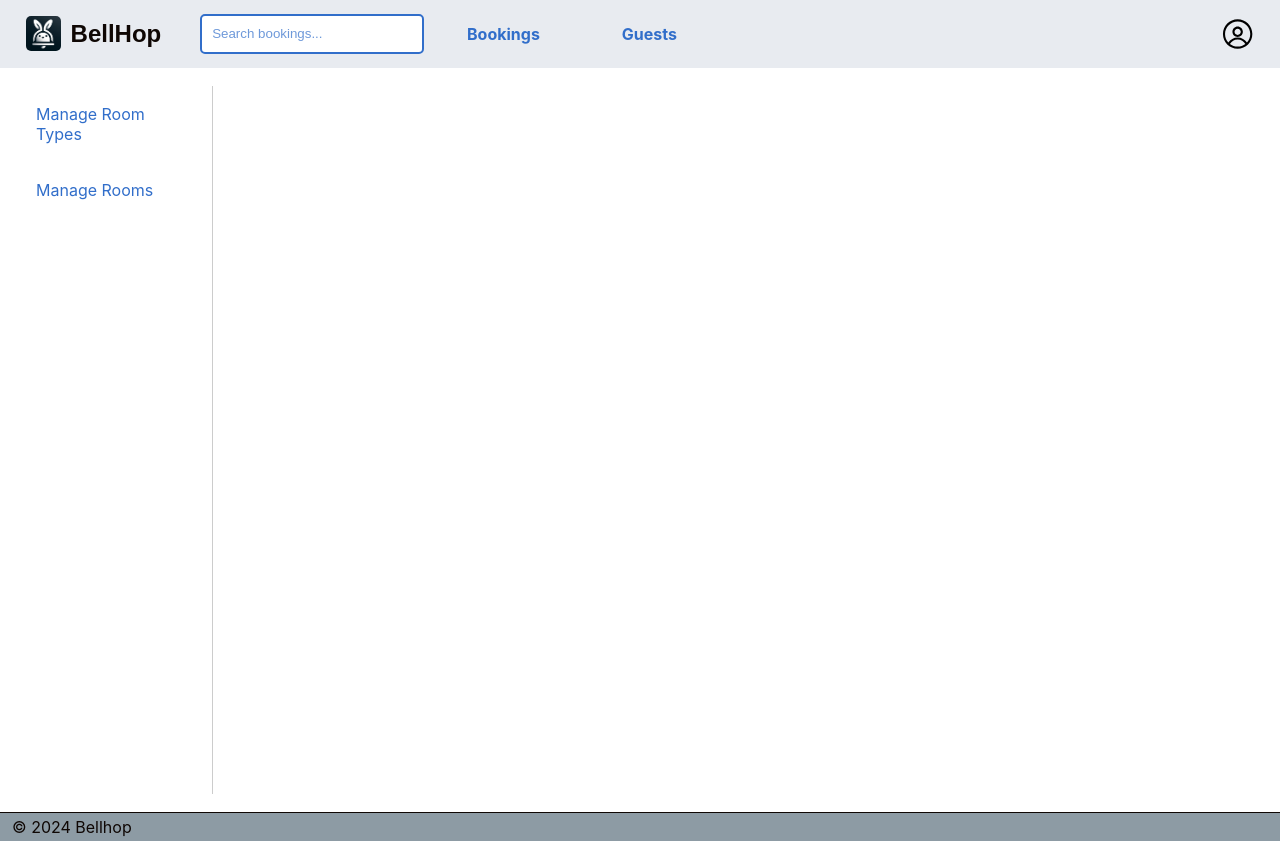
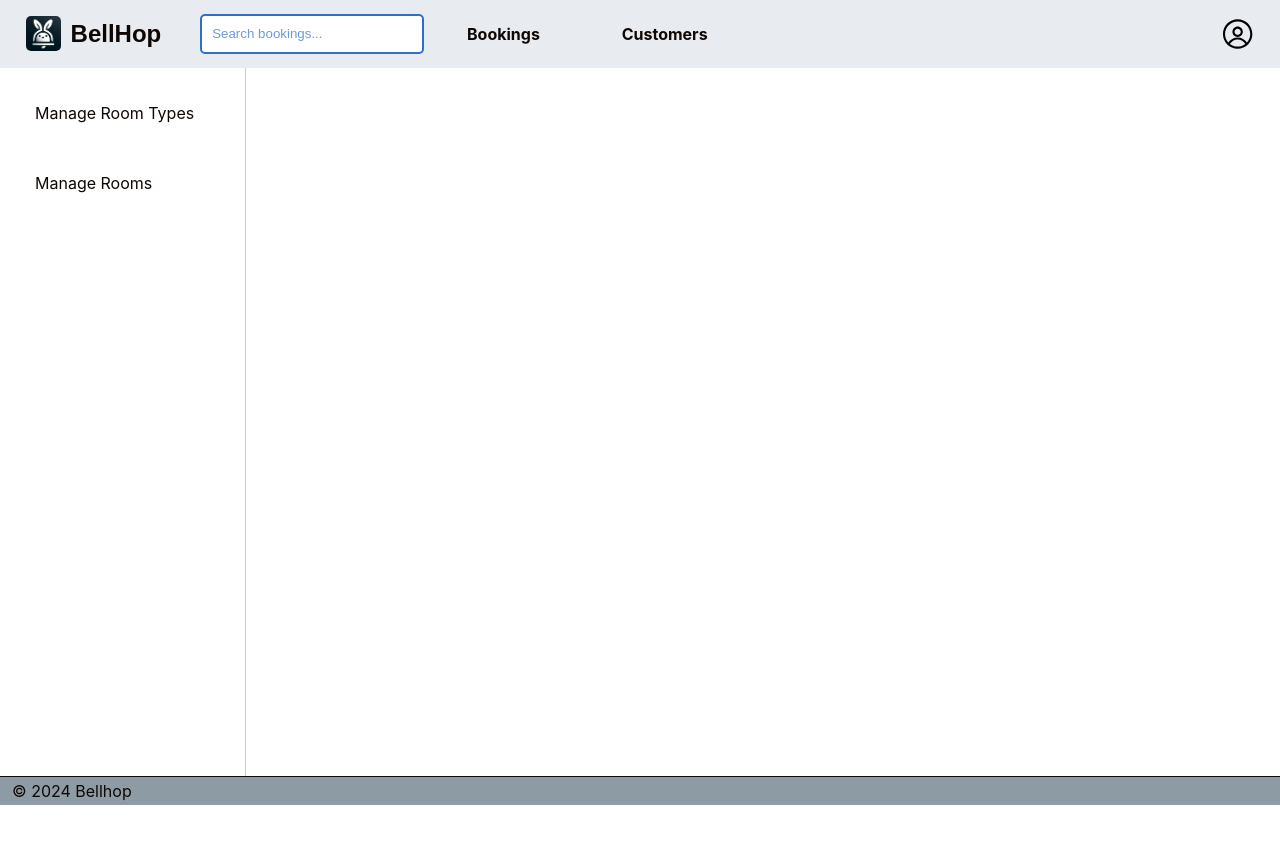
Before and after one commit to almostgone47/bellhop, a React (Create React App) app in the folder frontend/: page /settings in a window 1280 px wide. After the commit the page ends 805 px from the top, so only its background shows below. Built offline with nearby package versions, Linux system fonts and the light colour scheme.

Commit message:
fix styling issues

```diff
--- a/frontend/src/App.css
+++ b/frontend/src/App.css
@@ -17,7 +17,6 @@ header {
 
 main {
   min-height: 84vh;
-  margin: 18px;
 }
 
 footer {
@@ -42,7 +41,7 @@ a {
 a:link,
 a {
   cursor: pointer;
-  color: var(--medium-green);
+  color: var(--dark-brown);
 }
 
 /*  ----- Navigation ----- Override text links for navigation only.  */
@@ -62,7 +61,7 @@ nav div {
 
 nav a {
   text-decoration: none;
-  color: var(--medium-green);
+  color: var(--dark-brown);
   padding: 12px 3%;
   font-weight: bold;
 }
@@ -70,7 +69,7 @@ nav a {
 nav.main-nav a {
   margin: 0 1%;
   border-top: none;
-  color: var(--medium-green);
+  color: var(--dark-brown);
 }
 
 nav.local {
@@ -152,12 +151,18 @@ tr {
 }
 
 button {
-  padding: 8px;
+  display: flex;
+  align-items: center;
+  padding: 8px 14px;
   border-radius: 5px;
   background-color: var(--medium-green);
   color: var(--light-grey);
   font-weight: bold;
   font-size: 16px;
+}
+
+button > * {
+  padding: 0 6px 0 0;
 }
 
 ::placeholder {
@@ -205,11 +210,21 @@ input {
   max-width: 1200px;
   min-width: 66%;
   min-height: 70vh;
+  margin-top: 32px;
   margin-bottom: 12px;
 }
 
-.active {
+nav.main-nav .active {
   font-size: 18px;
+  color: var(--medium-green);
+  font-weight: bold;
+}
+
+.settingsSidebar .active {
+  font-size: 18px;
+  background: var(--dark-grey);
+  color: #fff;
+  border-radius: 5px;
 }
 
 figure {
@@ -278,8 +293,11 @@ figcaption {
 }
 
 .settingsSidebar a {
-  padding: 18px;
+  padding: 15px;
   text-decoration: none;
+  margin: 20px 20px 0 20px;
+  width: 175px;
+  overflow: hidden;
 }
 
 .settingsLayout {
@@ -288,6 +306,7 @@ figcaption {
 
 .settingsContent {
   width: 82%;
+  padding: 18px;
 }
 
 .modal {
@@ -305,6 +324,7 @@ figcaption {
 .row {
   display: flex;
   justify-content: space-between;
+  align-items: center;
   padding: 5px;
 }
 
--- a/frontend/src/components/CreateBookingModal.js
+++ b/frontend/src/components/CreateBookingModal.js
@@ -1,4 +1,4 @@
-import React, {useEffect, useState} from 'react';
+import React, {useState} from 'react';
 import axios from 'axios';
 import {useNavigate} from 'react-router-dom';
 import {FaEdit, FaRegTrashAlt} from 'react-icons/fa';
--- a/frontend/src/components/Customers.js
+++ b/frontend/src/components/Customers.js
@@ -4,7 +4,7 @@ import Customer from '../components/Customer';
 function Customers({customers, onDelete, onEdit}) {
   return (
     <table id="customers">
-      <caption>Add and Edit Rooms</caption>
+      <caption>Add and Edit Customes</caption>
       <thead>
         <tr>
           <th>Customer ID</th>
--- a/frontend/src/components/Navbar.js
+++ b/frontend/src/components/Navbar.js
@@ -28,7 +28,7 @@ function Navbar() {
       <div>
         <SearchBookingsInput />
         <NavLink to="/">Bookings</NavLink>
-        <NavLink to="/customers">Guests</NavLink>
+        <NavLink to="/customers">Customers</NavLink>
       </div>
       <RxAvatar
         style={{width: '40px', height: '40px', cursor: 'pointer'}}
--- a/frontend/src/pages/BookingsPage.js
+++ b/frontend/src/pages/BookingsPage.js
@@ -1,14 +1,13 @@
 import {React, useState, useEffect} from 'react';
 import toast from 'react-hot-toast';
 import axios from 'axios';
-import {useNavigate} from 'react-router-dom';
 
 import Bookings from '../components/Bookings';
 import CreateBookingModal from '../components/CreateBookingModal';
+import Row from '../components/Row';
 import {FaPlusCircle} from 'react-icons/fa';
 
 function BookingsPage() {
-  const navigate = useNavigate();
   const [isModalOpen, setIsModalOpen] = useState(false);
   const [bookings, setBookings] = useState([]);
 
@@ -49,11 +48,13 @@ function BookingsPage() {
         isModalOpen={isModalOpen}
         setIsModalOpen={setIsModalOpen}
       />
-      <h2>Bookings</h2>
-      <button id="addBookingBtn" onClick={toggleModal}>
-        <FaPlusCircle />
-        Add Booking
-      </button>
+      <Row>
+        <h2>Bookings</h2>
+        <button id="addBookingBtn" onClick={toggleModal}>
+          <FaPlusCircle />
+          Add Booking
+        </button>
+      </Row>
       {bookings.length > 0 ? (
         <Bookings bookings={bookings} onDelete={onDeleteBooking} />
       ) : (
--- a/frontend/src/pages/CustomersPage.js
+++ b/frontend/src/pages/CustomersPage.js
@@ -5,6 +5,7 @@ import axios from 'axios';
 import toast from 'react-hot-toast';
 
 import Customers from '../components/Customers';
+import Row from '../components/Row';
 
 function CustomersPage() {
   const navigate = useNavigate();
@@ -45,12 +46,14 @@ function CustomersPage() {
 
   return (
     <section className="content-area">
-      <h2>Customers</h2>
-      <p id="addCustomerBtn">
+      <Row>
+        <h2>Customers</h2>
         <Link to="/createCustomer">
-          <FaPlusCircle /> Add Customer
+          <button>
+            <FaPlusCircle /> Add Customer
+          </button>
         </Link>
-      </p>
+      </Row>
       {customers.length > 0 ? (
         <Customers
           customers={customers}
--- a/frontend/src/pages/RoomTypesPage.js
+++ b/frontend/src/pages/RoomTypesPage.js
@@ -1,10 +1,11 @@
 import React, {useState, useEffect} from 'react';
-import {useNavigate, Link} from 'react-router-dom';
+import {Link} from 'react-router-dom';
 import {FaPlusCircle} from 'react-icons/fa';
 import axios from 'axios';
 import toast from 'react-hot-toast';
 
 import RoomTypes from '../components/RoomTypes';
+import Row from '../components/Row';
 
 function RoomTypesPage() {
   const [roomTypes, setRoomTypes] = useState([]);
@@ -40,12 +41,14 @@ function RoomTypesPage() {
 
   return (
     <section className="content-area">
-      <h2>Room Types</h2>
-      <p id="addRoomTypeBtn">
+      <Row>
+        <h2>Room Types</h2>
         <Link to="/settings/createRoomType">
-          <FaPlusCircle /> Add Room Type
+          <button>
+            <FaPlusCircle /> Add Room Type
+          </button>
         </Link>
-      </p>
+      </Row>
       {roomTypes.length > 0 ? (
         <RoomTypes roomTypes={roomTypes} onDelete={onDeleteRoomType} />
       ) : (
--- a/frontend/src/pages/RoomsPage.js
+++ b/frontend/src/pages/RoomsPage.js
@@ -1,13 +1,13 @@
 import React, {useState, useEffect} from 'react';
-import {useNavigate, Link} from 'react-router-dom';
+import {Link} from 'react-router-dom';
 import {FaPlusCircle} from 'react-icons/fa';
 import axios from 'axios';
 import toast from 'react-hot-toast';
 
 import Rooms from '../components/Rooms';
+import Row from '../components/Row';
 
 function RoomsPage() {
-  const navigate = useNavigate();
   const [rooms, setRooms] = useState([]);
 
   useEffect(() => {
@@ -24,10 +24,6 @@ function RoomsPage() {
     }
   };
 
-  const gotToEditPage = (room) => {
-    navigate('/settings/updateRoom', {state: {room}});
-  };
-
   const onDeleteRoom = async (id) => {
     try {
       await axios.delete(`/rooms/${id}`);
@@ -41,12 +37,14 @@ function RoomsPage() {
 
   return (
     <section className="content-area">
-      <h2>Rooms</h2>
-      <p id="addRoomBtn">
+      <Row>
+        <h2>Rooms</h2>
         <Link to="/settings/createRoom">
-          <FaPlusCircle /> Add Room
+          <button>
+            <FaPlusCircle /> Add Room
+          </button>
         </Link>
-      </p>
+      </Row>
       {rooms.length > 0 ? (
         <Rooms rooms={rooms} onDelete={onDeleteRoom} />
       ) : (
```
